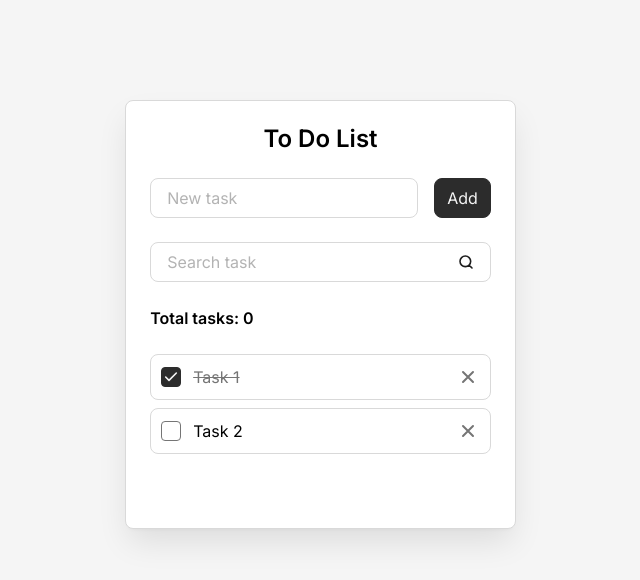
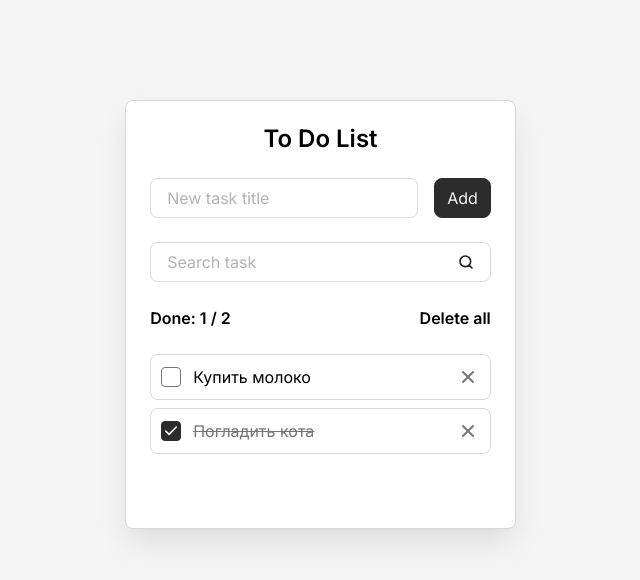
Before and after one commit to vitalk15/Todo-React, a React (Vite) app: page / in a window 1280 px wide. Shown: the top 580 px of the page, without its empty margins (312-952 px from the left). Built offline with nearby package versions, Linux system fonts and the light colour scheme.

Commit message:
передаём данные через props

```diff
--- a/src/components/AddTaskForm.jsx
+++ b/src/components/AddTaskForm.jsx
@@ -4,8 +4,8 @@ import Field from './Field'
 const AddTaskForm = () => {
 	return (
 		<form className="todo__form">
-			<Field />
-			<Button />
+			<Field className="todo__field" label="New task title" id="new-task" />
+			<Button type="submit">Add</Button>
 		</form>
 	)
 }
--- a/src/components/Button.jsx
+++ b/src/components/Button.jsx
@@ -1,7 +1,9 @@
-const Button = () => {
+const Button = (props) => {
+	const { className, type = 'button', children } = props
+
 	return (
-		<button className="button" type="submit">
-			Add
+		<button className={`button ${className}`} type={type}>
+			{children}
 		</button>
 	)
 }
--- a/src/components/Field.jsx
+++ b/src/components/Field.jsx
@@ -1,10 +1,18 @@
-const Field = () => {
+const Field = (props) => {
+	const { className = '', id, label, type = 'text' } = props
+
 	return (
-		<div className="todo__field field">
-			<label className="field__label" htmlFor="new-task">
-				New task
+		<div className={`field ${className}`}>
+			<label className="field__label" htmlFor={id}>
+				{label}
 			</label>
-			<input className="field__input" id="new-task" placeholder=" " autoComplete="off" />
+			<input
+				className="field__input"
+				id={id}
+				placeholder=" "
+				autoComplete="off"
+				type={type}
+			/>
 		</div>
 	)
 }
--- a/src/components/SearchTaskForm.jsx
+++ b/src/components/SearchTaskForm.jsx
@@ -1,18 +1,9 @@
+import Field from './Field'
+
 const SearchTaskForm = () => {
 	return (
 		<form className="todo__form">
-			<div className="todo__field field">
-				<label className="field__label" htmlFor="search-task">
-					Search task
-				</label>
-				<input
-					className="field__input"
-					id="search-task"
-					placeholder=" "
-					autoComplete="off"
-					type="search"
-				/>
-			</div>
+			<Field className="todo__field" label="Search task" id="search-task" type="search" />
 		</form>
 	)
 }
--- a/src/components/Todo.jsx
+++ b/src/components/Todo.jsx
@@ -4,13 +4,18 @@ import TodoInfo from './TodoInfo'
 import TodoList from './TodoList'
 
 const Todo = () => {
+	const tasks = [
+		{ id: 'task-1', title: 'Купить молоко', isDone: false },
+		{ id: 'task-2', title: 'Погладить кота', isDone: true },
+	]
+
 	return (
 		<div className="todo">
 			<h1 className="todo__title">To Do List</h1>
 			<AddTaskForm />
 			<SearchTaskForm />
-			<TodoInfo />
-			<TodoList />
+			<TodoInfo total={tasks.length} done={tasks.filter(({ isDone }) => isDone).length} />
+			<TodoList tasks={tasks} />
 		</div>
 	)
 }
--- a/src/components/TodoInfo.jsx
+++ b/src/components/TodoInfo.jsx
@@ -1,12 +1,18 @@
-const TodoInfo = () => {
+const TodoInfo = (props) => {
+	const { total, done } = props
+
+	const hasTasks = total > 0
+
 	return (
 		<div className="todo__info">
 			<div className="todo__total-tasks">
-				Total tasks: <span>0</span>
+				Done: {done} / {total}
 			</div>
-			<button className="todo__delete-all-button" type="button">
-				Delete all
-			</button>
+			{hasTasks && (
+				<button className="todo__delete-all-button" type="button">
+					Delete all
+				</button>
+			)}
 		</div>
 	)
 }
--- a/src/components/TodoItem.jsx
+++ b/src/components/TodoItem.jsx
@@ -1,9 +1,17 @@
-const TodoItem = () => {
+const TodoItem = (props) => {
+	const { className = '', id, title, isDone } = props
+
 	return (
-		<li className="todo__item todo-item">
-			<input className="todo-item__checkbox" id="task-1" type="checkbox" checked />
-			<label className="todo-item__label" htmlFor="task-1">
-				Task 1
+		<li className={`todo-item ${className}`}>
+			<input
+				className="todo-item__checkbox"
+				id={id}
+				type="checkbox"
+				checked={isDone}
+				readOnly
+			/>
+			<label className="todo-item__label" htmlFor={id}>
+				{title}
 			</label>
 			<button className="todo-item__delete-button" aria-label="Delete" title="Delete">
 				<svg
--- a/src/components/TodoList.jsx
+++ b/src/components/TodoList.jsx
@@ -1,6 +1,8 @@
 import TodoItem from './TodoItem'
 
-const TodoList = () => {
+const TodoList = (props) => {
+	const { tasks = [] } = props
+
 	const hasTasks = true
 
 	if (!hasTasks) {
@@ -9,30 +11,9 @@ const TodoList = () => {
 
 	return (
 		<ul className="todo__list">
-			<TodoItem />
-			<li className="todo__item todo-item">
-				<input className="todo-item__checkbox" id="task-2" type="checkbox" />
-				<label className="todo-item__label" htmlFor="task-2">
-					Task 2
-				</label>
-				<button className="todo-item__delete-button" aria-label="Delete" title="Delete">
-					<svg
-						width="20"
-						height="20"
-						viewBox="0 0 20 20"
-						fill="none"
-						xmlns="http://www.w3.org/2000/svg"
-					>
-						<path
-							d="M15 5L5 15M5 5L15 15"
-							stroke="#757575"
-							strokeWidth="2"
-							strokeLinecap="round"
-							strokeLinejoin="round"
-						/>
-					</svg>
-				</button>
-			</li>
+			{tasks.map((task) => (
+				<TodoItem className="todo__item" key={task.id} {...task} />
+			))}
 		</ul>
 	)
 }
--- a/src/styles/components/todo.css
+++ b/src/styles/components/todo.css
@@ -44,11 +44,6 @@
 	&:hover {
 		color: var(--color-gray-4);
 	}
-
-  &:not(.is-visible) {
-    opacity: 0;
-    visibility: hidden;
-  }
 }
 
 .todo__list,
```
Lines whose indentation alone changed are shown as unchanged.
